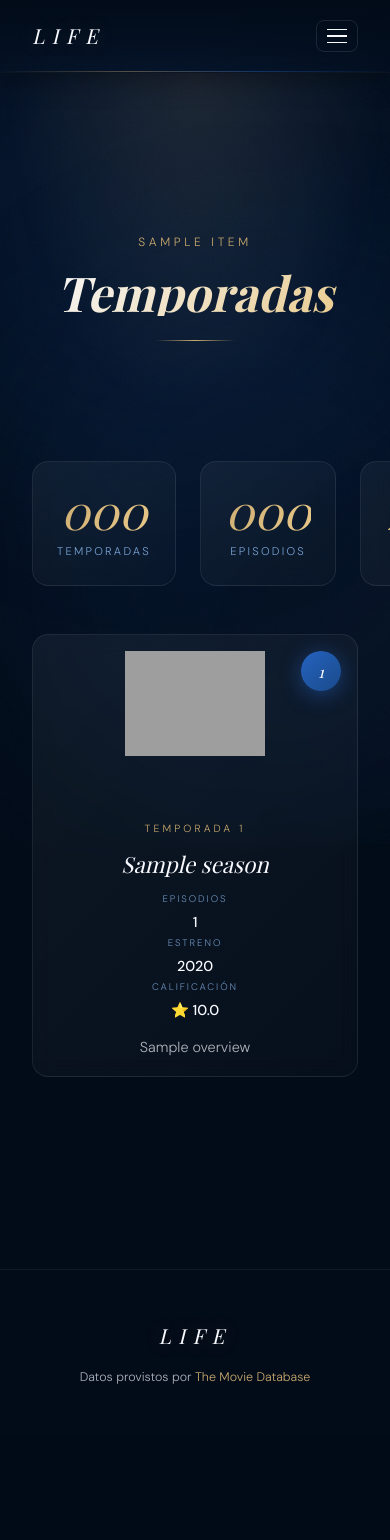
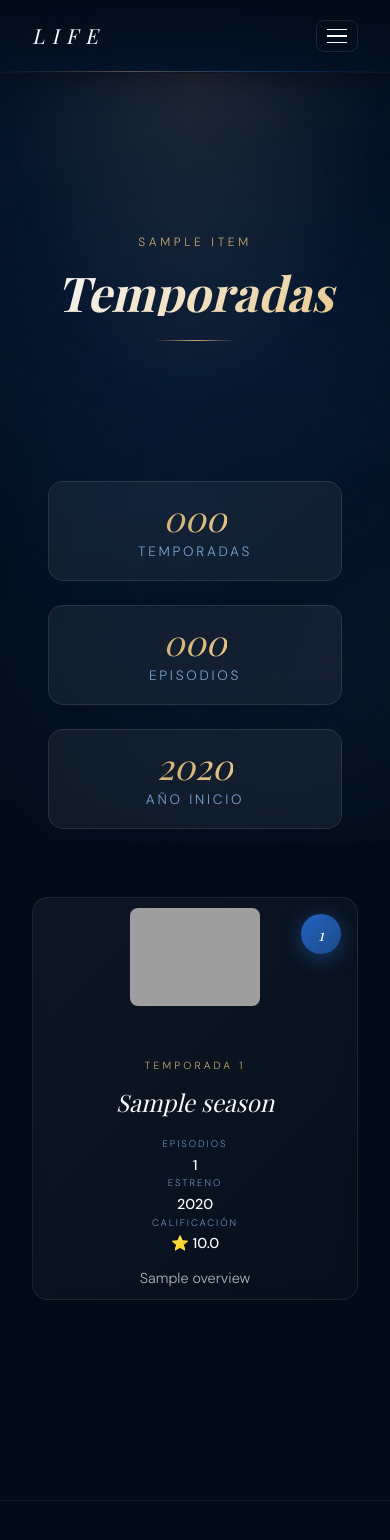
Before and after one commit to michelle-montoya/life, a Flask app: page /temporadas in a window 390 px wide. Shown: the top 1540 px of the page. Before the commit the page ends 1384 px from the top, so only its background shows below. Run offline with Flask 3, Linux system fonts and the light colour scheme; a database or web service that is not in the repository returns one stand-in record (values such as "Sample title"); data that the repository does not hold is empty; parts of the project's set-up code (start-up, migrations or seed data) failed here and were passed over; some web fonts are replaced; grey boxes are pictures that could not be loaded.

Commit message:
dieciceavocommitlife

```diff
--- a/static/css/main.css
+++ b/static/css/main.css
@@ -621,137 +621,105 @@ a { color: inherit; }
         display: block !important; /* Asegura que no se oculten */
     }
 
-    /* ================= TEMPORADAS (Lo que se cortaba) ================= */
-        /* ESTO ES PARA LOS 3 CUADRITOS DE ARRIBA (Temporadas, Episodios, Fecha) */
-    /* CONTENEDOR DE LOS CUADRITOS */
+    /* ================= TEMPORADAS ================= */
+
+    /* 1. LOS 3 CUADRITOS DE ARRIBA (Temporadas, Episodios, Año) */
+    /* Usamos varios selectores por si acaso para asegurar que agarre el correcto */
+    .seasons-summary,
     .season-summary,
     .hero-stats {
         display: flex !important;
-        flex-direction: column !important; /* 🔥 FUERZA COLUMNA (uno encima de otro) */
+        flex-direction: column !important; /* Fuerza uno encima de otro */
         align-items: center !important;
-        gap: 15px !important;
+        gap: 1.5rem !important;
         width: 100% !important;
-        padding: 20px 10px !important;
-        box-sizing: border-box !important;
+        padding: 20px 0 !important;
+        grid-template-columns: none !important; /* Mata el grid que vimos en el inspector */
     }
 
-    /* CADA CUADRITO INDIVIDUAL */
-    .season-summary > div,
+    /* Cada cuadrito individual (Temporadas, Episodios, etc.) */
+    .summary-stat,
+    .seasons-summary > div,
     .hero-stats > div {
-        width: 90% !important; /* Ocupa casi todo el ancho para que el texto respire */
-        max-width: 300px !important; /* Pero que no se vea gigante en tablets */
-        min-height: 100px !important;
         display: flex !important;
         flex-direction: column !important;
-        align-items: center !important;
-        justify-content: center !important;
+        width: 90% !important;
+        max-width: 300px !important;
+        min-height: 100px !important;
+        margin: 0 auto !important;
+        padding: 15px !important;
         background: rgba(255, 255, 255, 0.06) !important;
         border: 1px solid rgba(255, 255, 255, 0.1) !important;
         border-radius: 15px !important;
-        padding: 15px !important;
-        margin: 0 auto !important; /* Centrado perfecto */
+        box-sizing: border-box !important;
+        justify-content: center !important;
+        align-items: center !important;
     }
 
-    /* NÚMEROS Y TEXTOS */
-    .season-summary div h3,
-    .hero-stats div strong {
-        font-size: 2rem !important; /* El número grande */
+    /* Los números grandes (2, 32, 2007) */
+    .summary-num,
+    .summary-stat h3,
+    .hero-stats strong {
+        font-size: 2.2rem !important;
         color: #e2b659 !important;
         margin: 0 !important;
+        text-align: center !important;
+        display: block !important;
     }
 
-    .season-summary div span,
-    .hero-stats div p {
-        font-size: 0.9rem !important;
+    /* El texto de abajo (Temporadas, Episodios, etc.) */
+    .summary-label,
+    .summary-stat span,
+    .hero-stats p {
+        font-size: 0.85rem !important;
         white-space: normal !important;
         text-align: center !important;
         margin-top: 5px !important;
         text-transform: uppercase;
-        letter-spacing: 1px;
+        letter-spacing: 1.5px;
+        opacity: 0.9;
     }
 
+    /* 2. LISTA DE TEMPORADAS (Posters y Texto de abajo) */
     .season-item {
         display: flex !important;
         flex-direction: column !important; /* Imagen ARRIBA, Texto ABAJO */
         align-items: center !important;
         width: 100% !important;
-        height: auto !important; /* Deja que el cuadro crezca según el texto */
-        min-height: unset !important;
-        margin-bottom: 2rem !important;
+        height: auto !important;
+        margin-bottom: 2.5rem !important;
+        padding: 10px !important;
+        text-align: center !important;
     }
 
     .season-poster {
-        width: 140px !important; /* Tamaño controlado para que no ocupe todo */
+        width: 130px !important;
         height: auto !important;
-        margin: 1rem 0 !important;
+        margin-bottom: 1.2rem !important;
+        border-radius: 8px;
     }
 
     .season-info {
         width: 100% !important;
-        padding: 1rem !important;
-        text-align: center !important;
+        padding: 0 10px !important;
     }
 
     .season-name {
         display: block !important;
         width: 100% !important;
-        white-space: normal !important; /* Permite que el texto use varios renglones */
-        font-size: 1.4rem !important;
-        overflow: visible !important;
+        white-space: normal !important;
+        font-size: 1.5rem !important;
+        margin-bottom: 0.5rem !important;
     }
 
-    /* Ajuste para el texto de episodios/año que sale cortado */
-    .season-overview, .season-meta {
+    .season-overview,
+    .season-meta {
         display: block !important;
         width: 100% !important;
         font-size: 0.9rem !important;
+        line-height: 1.5 !important;
     }
 
-        /* ================= SOLUCIÓN DEFINITIVA CUADROS SUPERIORES ================= */
-
-    /* Forzamos al contenedor padre a ser columna y no permitir filas */
-    div.season-summary,
-    div.hero-stats {
-        display: flex !important;
-        flex-direction: column !important;
-        flex-wrap: nowrap !important; /* Prohíbe que intenten ponerse de lado */
-        align-items: center !important;
-        width: 100% !important;
-        max-width: 100% !important;
-        gap: 20px !important;
-        padding: 20px 0 !important;
-    }
-
-    /* Forzamos a cada cuadro (hijo directo) a ocupar su propia línea */
-    div.season-summary > div,
-    div.hero-stats > div {
-        display: flex !important;
-        flex-direction: column !important;
-        width: 85% !important; /* Ancho para que no toque los bordes del cel */
-        max-width: 300px !important;
-        min-width: 250px !important;
-        height: auto !important;
-        min-height: 110px !important;
-        margin: 0 auto !important; /* Centrado */
-        float: none !important; /* Elimina cualquier alineación lateral vieja */
-    }
-
-    /* Forzamos el texto de adentro para que no empuje el cuadro */
-    div.season-summary div h3,
-    div.hero-stats div strong {
-        font-size: 2.2rem !important;
-        display: block !important;
-        width: 100% !important;
-        text-align: center !important;
-    }
-
-    div.season-summary div span,
-    div.hero-stats div p {
-        display: block !important;
-        width: 100% !important;
-        text-align: center !important;
-        white-space: normal !important;
-    }
 
 }
 
```
